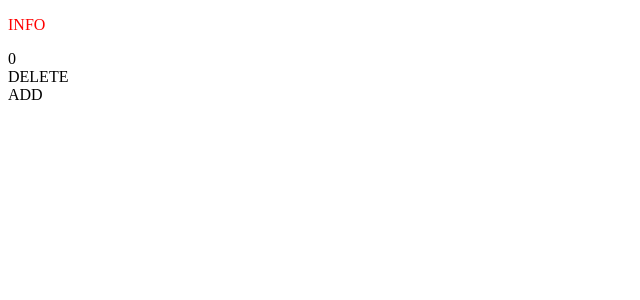
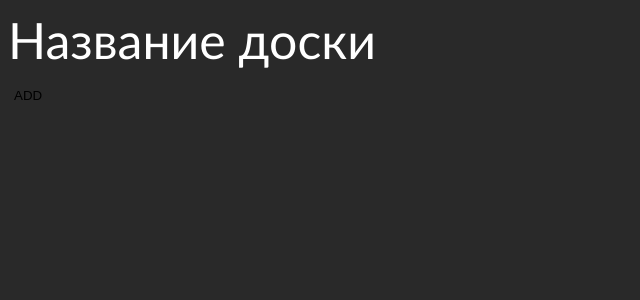
Before and after one commit to AlBelHub/Tasktrek, a React (Vite) app: page / in a window 1280 px wide. Shown: the top 300 px of the page, without its empty margins (0-640 px from the left). Built offline with nearby package versions, Linux system fonts and the light colour scheme.

Commit message:
Изменены стили, поправлена разметка

```diff
--- a/src/AddInput.tsx
+++ b/src/AddInput.tsx
@@ -27,8 +27,10 @@ export const AddInput = (CardState: RootState) => {
   };
 
   return (
-    <div
-      className={"add-button " + (visible ? "add-button_show" : "")}
+    <button
+      className={
+        "add-button add-button_m-p " + (visible ? "add-button_show" : "")
+      }
       onClick={() => setVisible(!visible)}
     >
       <span style={visible ? { display: "none" } : { display: "block" }}>
@@ -51,11 +53,11 @@ export const AddInput = (CardState: RootState) => {
             }}
             placeholder="Введите название блока"
           />
-          <div className="button" onClick={() => handleAddButton()}>
+          <button className="button button_m-p button_font" onClick={() => handleAddButton()}>
             ADD
-          </div>
+          </button>
         </div>
       )}
-    </div>
+    </button>
   );
 };
--- a/src/App.tsx
+++ b/src/App.tsx
@@ -23,12 +23,11 @@ function App() {
 
   return (
     <>
-      <div className="menu-container">
-        <p className="text">INFO</p>
-        <div className="count-TEMP">{CardState.length}</div>
-        <div className="button" onClick={() => dispatch(deleteBlock())}>
+      <div className="menu__container">
+        <p className="menu__text">Название доски</p>
+        {/* <div className="button" onClick={() => dispatch(deleteBlock())}>
           DELETE
-        </div>
+        </div> */}
       </div>
       <div
         className="blocks-container no-select"
--- a/src/Block.tsx
+++ b/src/Block.tsx
@@ -1,5 +1,5 @@
 import React from "react";
-import { useState } from "react";
+import { useState, useRef, useEffect } from "react";
 import { Card } from "./Card";
 import { RootState } from "./store/store.tsx";
 import { addCard } from "./store/basicActionsSlice.tsx";
@@ -14,6 +14,22 @@ interface Props {
 const Block = ({ header, parentBlockId }: Props) => {
   const [card, setCard] = useState([1]);
   const [cardHeader, setCardHeader] = useState("");
+  const [visible, setVisible] = useState(false);
+
+  const handleShowCardInput = () => {
+    setVisible(!visible);
+  };
+
+  const handleAddButton = () => {
+    setVisible(!visible);
+    dispatch(
+      addCard({
+        id: nanoid(4),
+        header: cardHeader,
+        parentBlockId: parentBlockId,
+      })
+    );
+  };
 
   const CardStore = useSelector(
     (state: RootState): any => state.basicAction.values
@@ -38,25 +54,35 @@ const Block = ({ header, parentBlockId }: Props) => {
           );
         })}
 
+        <button
+          className="button button_font"
+          style={visible ? { display: "none" } : { display: "block" }}
+          onClick={() => handleShowCardInput()}
+        >
+          Add card
+        </button>
+        {visible && (
+          <div style={visible ? { display: "block" } : { display: "none" }}>
             <input
               type="text"
               className="input"
+              onKeyDown={(e) => {
+                e.key === "Enter" ? handleAddButton() : false;
+              }}
               onChange={(e) => setCardHeader(e.target.value)}
             />
-        <div
+
+            <button
               className="button button_border button_font button_m-p"
               onClick={() => {
-            dispatch(
-              addCard({
-                id: nanoid(4),
-                header: cardHeader,
-                parentBlockId: parentBlockId,
-              })
-            );
+                handleAddButton();
               }}
             >
-          add card
+              Add new card
+            </button>
+            <button className="button button_font" onClick={() => setVisible(!visible)}>close</button>
           </div>
+        )}
       </div>
     </>
   );
--- a/src/Card.tsx
+++ b/src/Card.tsx
@@ -10,7 +10,11 @@ export const Card = ({ id, header, BlockID }: Props) => {
   return (
     <>
       <div className="card card_m-p card_border">
+        <div className="card__tag-container">
+          <div className="card__tag">Важно!</div>
+        </div>
         <p className="card__header">{header}</p>
+        <div className="card__date">02.08</div>
       </div>
     </>
   );
--- a/src/main.scss
+++ b/src/main.scss
@@ -1,60 +1,114 @@
-$hoverColor: #dfdfdf;
+$hoverColor: #424242;
+$borderRadius: 3px;
 
-.body {
-    background-color: #ccc;
+body {
+  background-color: #292929;
+  font-family: "Trebuchet MS", "Lucida Sans Unicode", "Lucida Grande",
+    "Lucida Sans", Arial, sans-serif;
 }
 
-.menu-container {
+.menu {
+  &__container {
+  }
+
+  &__text {
+    font-size: 50px;
+    color: white;
+    margin: 10px 10px 0 0;
+  }
 }
 
 .blocks-container {
   display: flex;
+  height: 100%;
   flex: {
     direction: row;
-        wrap: nowrap
+    wrap: nowrap;
   }
   overflow: scroll;
+  overflow-y: hidden;
+
+  &::-webkit-scrollbar {
+    margin-top: auto;
+    width: 5px;
+  }
+
+  &::-webkit-scrollbar-thumb {
+    background-color: rgb(58, 58, 58);
+    border-radius: 20px;
+  }
+
+  &::-webkit-scrollbar-track {
+    background-color: rgb(27, 27, 27);
+    border-radius: 20px;
+  }
 }
 
 .block {
-
   height: fit-content;
 
   display: flex;
-    flex: {
-        basis: 230px;
-        shrink: 0;
-        grow: 0;
-        direction: column;
-    }
+  flex: 0 0 225px;
+  flex-direction: column;
 
   &__header {
+    border-radius: $borderRadius;
+    padding: 3px;
+    margin-bottom: 5px;
+    color: rgb(255, 255, 255);
+
     font: {
       size: 20px;
       weight: bold;
     }
-        color: rgb(0, 0, 0);
-        text-align: center;
   }
 
   &_m-p {
-        margin: 10px;
-        padding: 6px;
+    margin: 10px 10px 10px 0;
+    padding: 4px;
   }
 
   &_bg {
-        background-color: rgb(255, 255, 255);
+    background-color: #4e4e4e;
   }
-
 }
 
 .add-button {
-    background-color: rgb(255, 255, 255);
+  display: flex;
+  background-color: rgba(0,0,0,0);
+  border: none;
+  border-radius: 10px;
+  height: 30px;
+  max-width: 225px;
+  align-items: center;
+  padding: 6px;
+  transition: all 0.5s;
+
 
   &_show {
-        background-color: aqua;
+    background-color: #4e4e4e;
+    height: 60px;
   }
 
+  &_m-p {
+    margin-top: 10px;
+    padding: 6px;
+  }
+}
+
+.input {
+  padding: 6px;
+  background-color: rgb(97, 97, 97);
+  border: none;
+  border-radius: $borderRadius;
+  margin-top: 10px;
+
+  &:focus {
+    background-color: #797979;
+  }
+
+  &:hover {
+  }
 }
 
 .border {
@@ -63,19 +117,22 @@ $hoverColor: #dfdfdf;
 }
 
 .card {
+  height: fit-content;
+  background-color: #5d5d5d;
+  color: rgb(223, 223, 223);
 
-    height: fit-content;
-    width: 300px;
-    text-overflow: ellipsis;
-    overflow: hidden;
-    white-space: nowrap;
+  transition: all 0.1s;
 
   &:hover {
     background-color: $hoverColor;
   }
 
   &__header {
-        margin: 0;
+    overflow-wrap: break-word;
+    margin: {
+      top: 3px;
+      bottom: 3px;
+    }
     font-size: 15px;
   }
 
@@ -88,27 +145,41 @@ $hoverColor: #dfdfdf;
   }
 
   &_border {
-        border: 1px solid rgb(117, 117, 117);
-    }
-    transition: all 0.1s;
+    border-radius: $borderRadius;
   }
 
-.input {
-
-    padding: 6px;
-
-    &:focus {
-
+  &__tag-container {
+    display: flex;
+    flex: {
+      shrink: 0;
+      grow: 0;
+      wrap: wrap;
+    }
+    flex-wrap: wrap;
   }
 
-    &:hover {
+  &__tag {
+    margin-right: 5px;
+    border-radius: $borderRadius;
+    background-color: #ff5151;
+    color: rgb(223, 223, 223);
+    font-size: 13px;
+    padding: 1px;
+    margin-top: 2px;
+  }
 
+  &__date {
+    display: flex;
+    flex-direction: row-reverse;
+    font-size: 14px;
+    color: #1f1f1f;
   }
 }
 
 .button {
-
   width: fit-content;
+  background-color: rgba(0,0,0,0);
+  border: none;
 
   &_m-p {
     margin: {
@@ -120,13 +191,13 @@ $hoverColor: #dfdfdf;
 
   &_font {
     font: {
-            size: 20px;
+      size: 16px;
       weight: bold;
     }
   }
 
   &_border {
-        border: 1px solid rgba(0, 0, 0, 0.226);
+    // border: 1px solid rgba(0, 0, 0, 0.226);
     border-radius: 5px;
   }
 
@@ -134,7 +205,7 @@ $hoverColor: #dfdfdf;
     background-color: $hoverColor;
   }
 
-    transition: all 0.10s;
+  transition: all 0.1s;
 }
 
 .text {
--- a/src/store/basicActionsSlice.tsx
+++ b/src/store/basicActionsSlice.tsx
@@ -41,7 +41,11 @@ export const basicActionsSlice = createSlice({
       if (blockIndex !== -1) {
         const block = state.values[blockIndex];
         if (Array.isArray(block.cards)) {
-          block.cards.push(action.payload);
+          if (action.payload.header.length === 0) {
+            return;
+          } else {
+            block.cards.push(action.payload);
+          }
         } else {
           throw new Error("Can't match the Block");
         }
```
Lines whose indentation alone changed are shown as unchanged.
